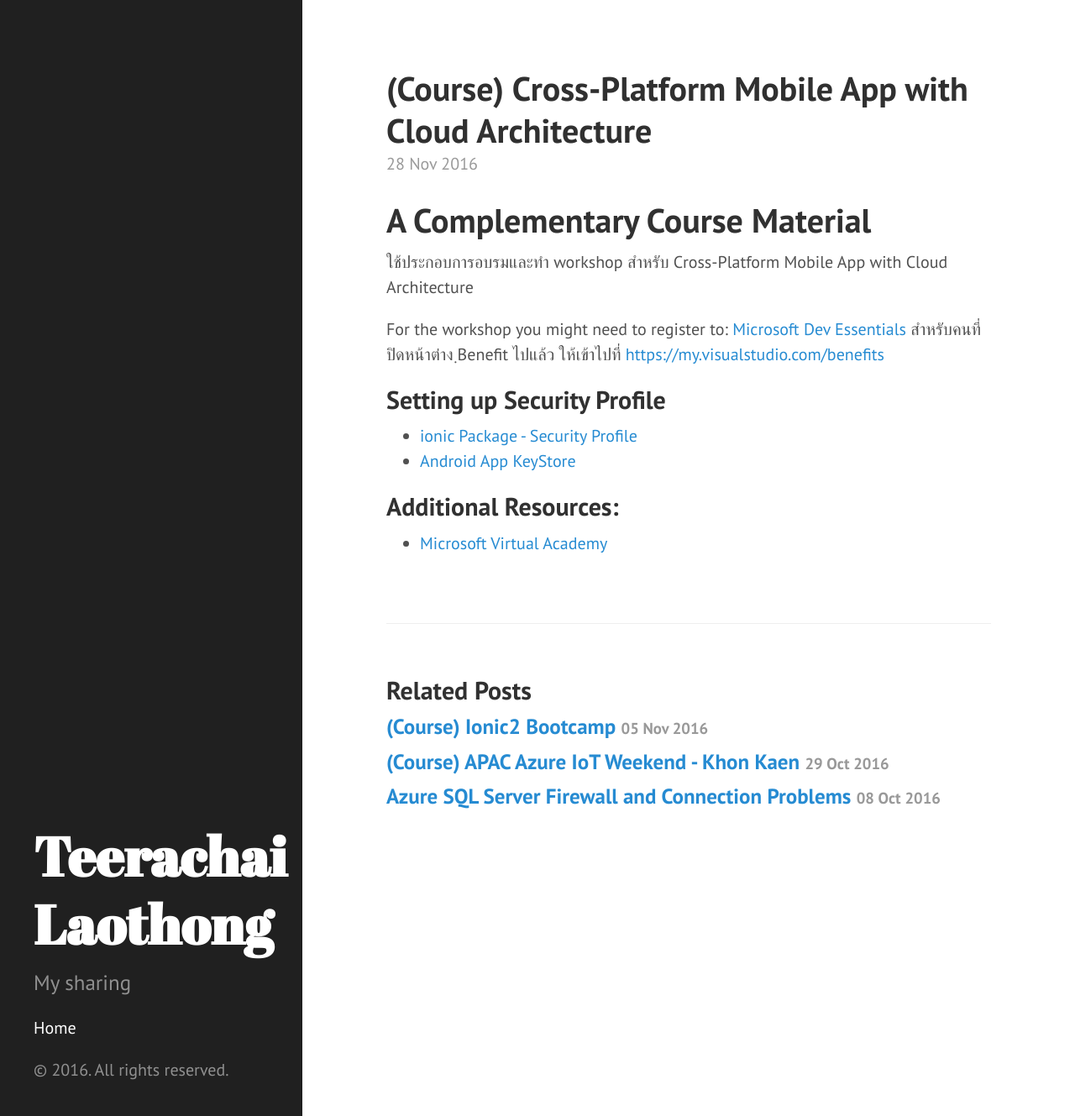
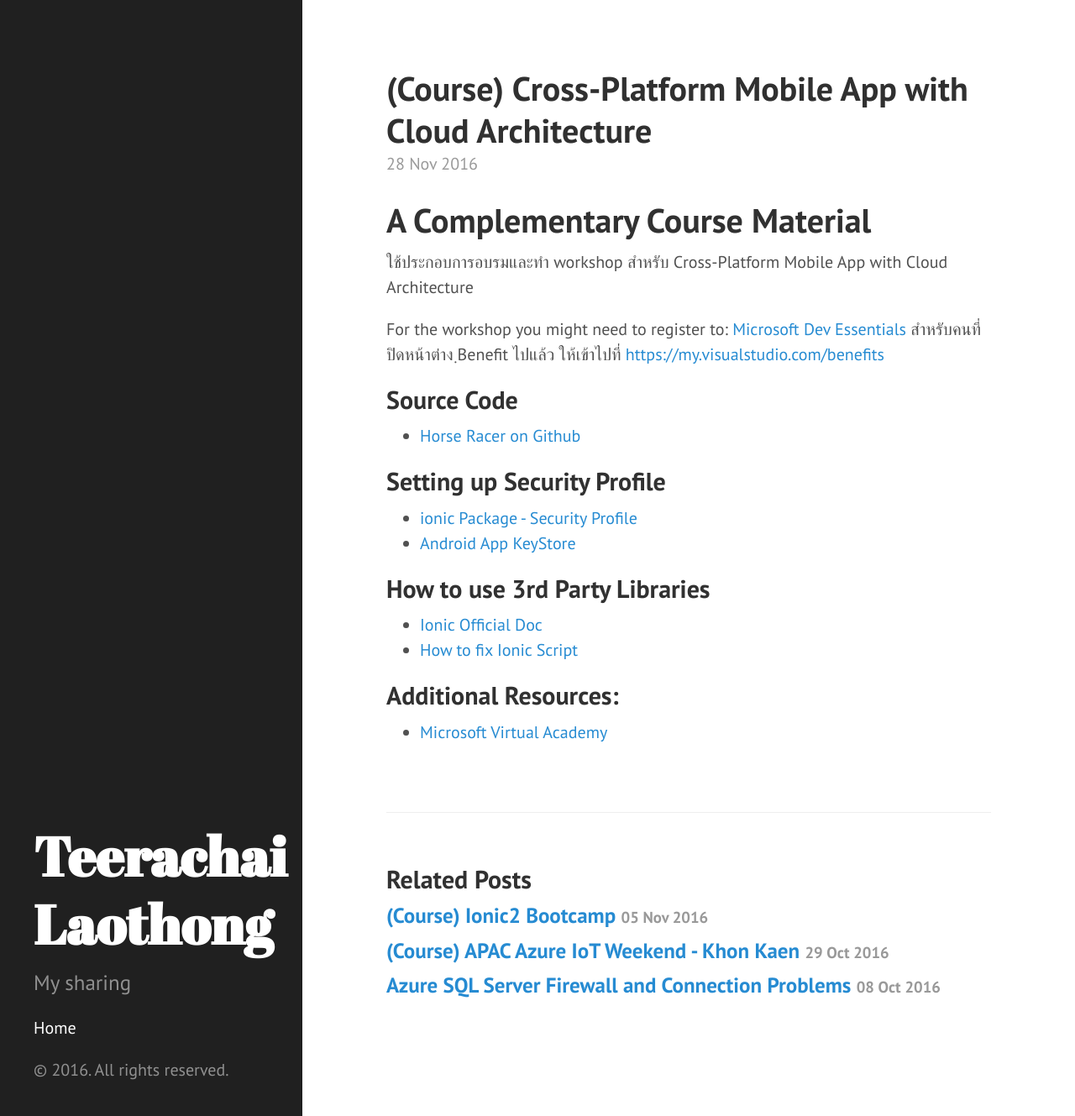
Before and after one commit to tlaothong/tlaothong.github.io, a Jekyll site: the page built from _posts/2016-11-28-course-x-mobile-cloud.markdown, in a window 1280 px wide and 1329 px high. Shown: the whole window at 84% size. Built offline with Jekyll 4.4.1, drawn with Linux system fonts in a browser that asks for light colours; comment, search, counter and statistics services are not loaded.

Commit message:
Add how to use 3rd party lib to Ionic

```diff
--- a/_posts/2016-11-28-course-x-mobile-cloud.markdown
+++ b/_posts/2016-11-28-course-x-mobile-cloud.markdown
@@ -14,9 +14,16 @@ categories: course
 For the workshop you might need to register to: [Microsoft Dev Essentials](http://aka.ms/vsdevhelp)
 สำหรับคนที่ปิดหน้าต่าง ฺBenefit ไปแล้ว ให้เข้าไปที่ [https://my.visualstudio.com/benefits](https://my.visualstudio.com/benefits)
 
+## Source Code
+* [Horse Racer on Github](https://github.com/horseracer/cross-platform-with-cloud)
+
 ## Setting up Security Profile
 * [ionic Package - Security Profile](http://docs.ionic.io/services/profiles/)
 * [Android App KeyStore](http://docs.ionic.io/services/profiles/#android-app-keystore)
 
+## How to use 3rd Party Libraries
+* [Ionic Official Doc](http://ionicframework.com/docs/v2/resources/third-party-libs/)
+* [How to fix Ionic Script](https://github.com/driftyco/ionic-app-scripts/issues/389)
+
 ## Additional Resources:
 * [Microsoft Virtual Academy](https://mva.microsoft.com/)
```
